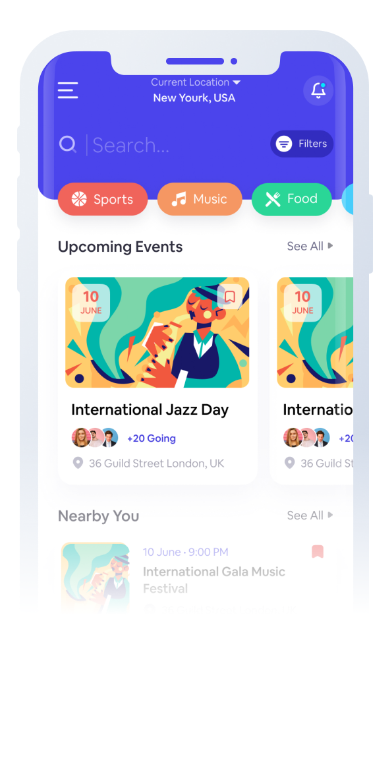
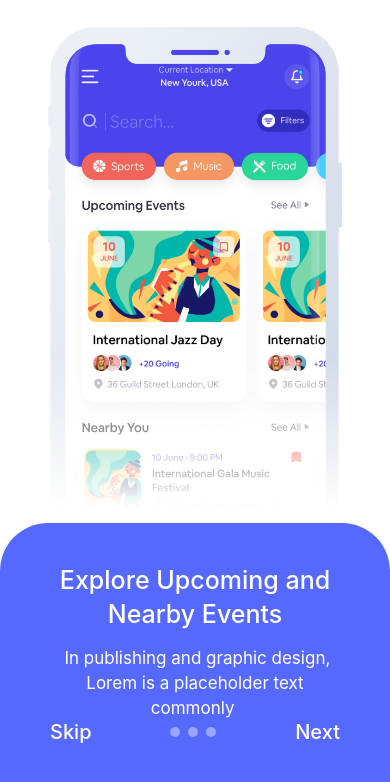
Before and after one commit to Moro-Afriyie/Events-ticket-application, a React Native app: screen / in a window 390 px wide. Shown: the top 782 px of the page. Built offline with nearby package versions, Linux system fonts and the light colour scheme.

Commit message:
feat:create the onboarding screens

```diff
--- a/screens/onboarding/Onboarding.tsx
+++ b/screens/onboarding/Onboarding.tsx
@@ -7,6 +7,7 @@ import {
   StatusBar,
   StyleSheet,
   Text,
+  TouchableOpacity,
   View,
   useWindowDimensions,
 } from 'react-native';
@@ -46,11 +47,15 @@ const Slide: React.FunctionComponent<{item: ISlide}> = ({item}) => {
   const {width, height} = useWindowDimensions();
 
   return (
-    <View style={slideStyles.container}>
+    <View style={[slideStyles.container, {height: height}]}>
       <Image
         source={item.imageUrl}
         style={[{width: width}, slideStyles.image]}
       />
+      <View style={[slideStyles.footer, {height: height * 0.38, width: width}]}>
+        <Text style={slideStyles.title}>{item.title}</Text>
+        <Text style={slideStyles.subTitle}>{item.subTitle}</Text>
+      </View>
     </View>
   );
 };
@@ -58,26 +63,112 @@ const Slide: React.FunctionComponent<{item: ISlide}> = ({item}) => {
 const slideStyles = StyleSheet.create({
   container: {
     paddingTop: 10,
+    flex: 1,
+    position: 'relative',
+    // backgroundColor: '#ffffff',
   },
+  image: {
+    height: '62%',
+    // resizeMode: 'contain',
+  },
+  title: {
+    fontSize: 25,
+    fontWeight: '500',
+    lineHeight: 34,
+    textAlign: 'center',
+    marginBottom: 15,
+    color: '#ffffff',
+  },
+  subTitle: {
+    fontSize: 17,
+    fontWeight: '400',
+    lineHeight: 25,
+    textAlign: 'center',
+    color: '#ffffff',
+  },
+  footer: {
+    position: 'absolute',
+    bottom: 0,
+    height: 288,
+    paddingVertical: 40,
+    paddingHorizontal: 50,
+    borderTopLeftRadius: 48,
+    borderTopRightRadius: 48,
+    backgroundColor: '#5669FF',
+  },
+});
 
-  image: {
-    height: '75%',
+const Footer: React.FunctionComponent = () => {
+  const {width} = useWindowDimensions();
+
+  return (
+    <View style={[footerStyles.footerContainer, {width: width}]}>
+      <TouchableOpacity>
+        <Text style={[footerStyles.controls]}>Skip</Text>
+      </TouchableOpacity>
+      <View style={footerStyles.indicatorContainer}>
+        {slides.map(item => (
+          <View key={item.id} style={footerStyles.indicator} />
+        ))}
+      </View>
+
+      <TouchableOpacity>
+        <Text style={[footerStyles.controls]}>Next</Text>
+      </TouchableOpacity>
+    </View>
+  );
+};
+
+const footerStyles = StyleSheet.create({
+  footerContainer: {
+    position: 'absolute',
+    left: 0,
+    right: 0,
+    bottom: 80,
+    paddingHorizontal: 50,
+    paddingVertical: 20,
+    display: 'flex',
+    flexDirection: 'row',
+    justifyContent: 'space-between',
+    alignItems: 'center',
+  },
+  indicatorContainer: {
+    display: 'flex',
+    flexDirection: 'row',
+  },
+  indicator: {
+    width: 10,
+    height: 10,
+    borderRadius: 50,
+    backgroundColor: '#ffffff',
+    opacity: 0.4,
+    marginHorizontal: 4,
+  },
+  controls: {
+    fontSize: 20,
+    fontWeight: '500',
+    color: '#ffffff',
   },
 });
 
 const OnBoardingScreen: React.FunctionComponent = () => {
-  const {width, height} = useWindowDimensions();
+  const {height} = useWindowDimensions();
 
   return (
     <SafeAreaView style={styles.container}>
       <StatusBar backgroundColor={'#ffffff'} />
+      <View style={[{height: height}, styles.listContainer]}>
         <FlatList
           data={slides}
+          pagingEnabled
+          contentContainerStyle={styles.flatList}
           showsHorizontalScrollIndicator={false}
           horizontal
           keyExtractor={item => item.id}
           renderItem={({item}) => <Slide item={item} />}
         />
+        <Footer />
+      </View>
     </SafeAreaView>
   );
 };
@@ -87,6 +178,12 @@ const styles = StyleSheet.create({
     flex: 1,
     backgroundColor: '#ffffff',
   },
+  listContainer: {
+    position: 'relative',
+  },
+  flatList: {
+    flexGrow: 1,
+  },
 });
 
 export default OnBoardingScreen;
```
Lines whose indentation alone changed are shown as unchanged.
